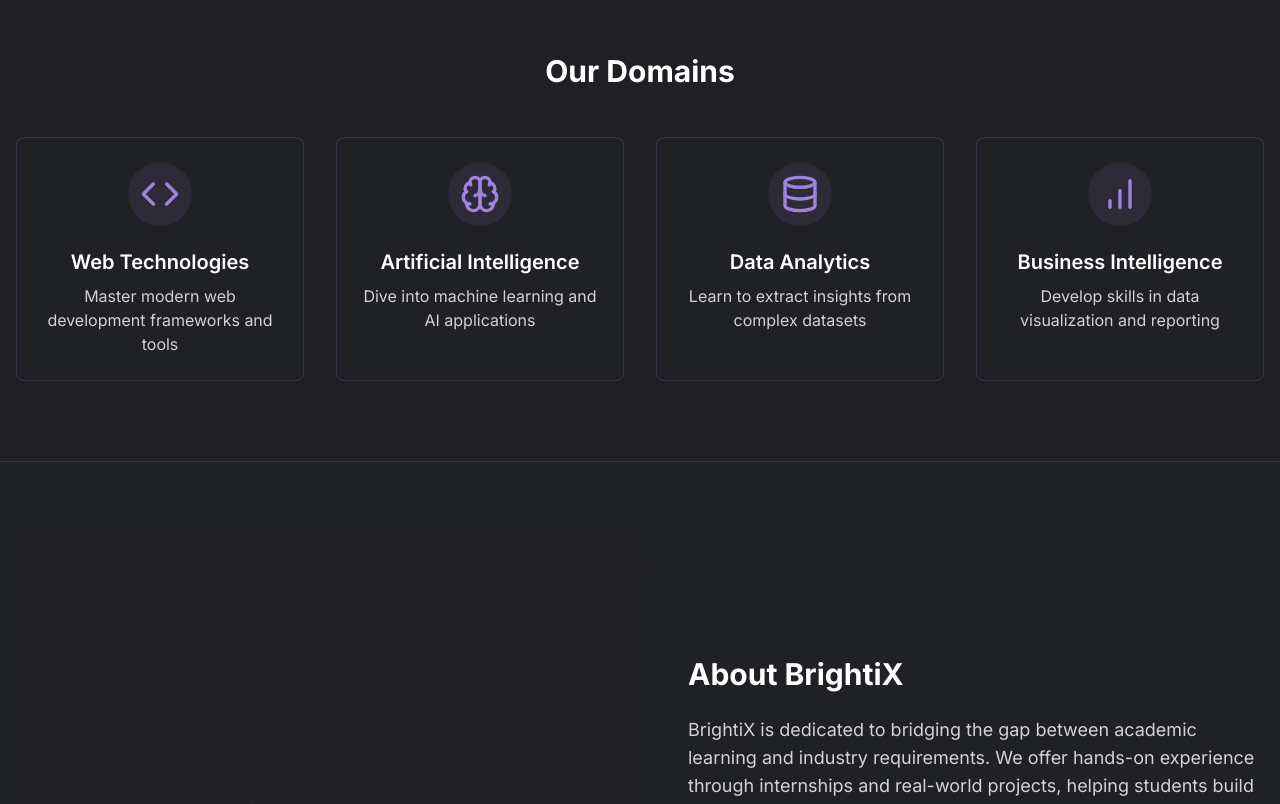
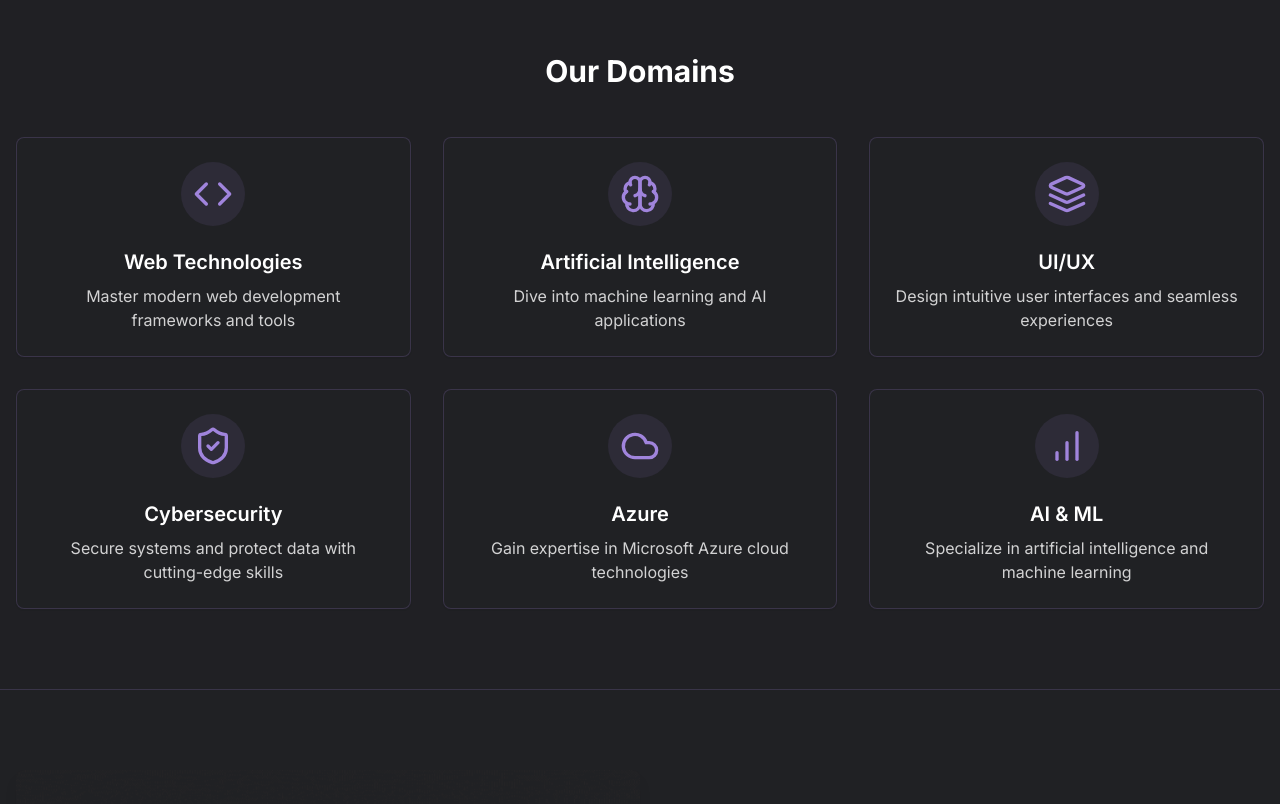
Before and after one commit to Lalith2801/Brighti-X, a Next.js app: page / in a window 1280 px wide. Shown: the part 500-1304 px from the top of the page. Built offline with nearby package versions, Linux system fonts and the light colour scheme.

Commit message:
Update page.tsx

```diff
--- a/app/page.tsx
+++ b/app/page.tsx
@@ -1,7 +1,7 @@
 'use client'
 import Link from 'next/link'
 import Image from 'next/image'
-import { ChevronRight, Code, Database, Brain, BarChart } from 'lucide-react'
+import { ChevronRight, Code, Brain, BarChart, ShieldCheck, Cloud, Layers } from 'lucide-react'
 import { Button } from "@/components/ui/button"
 import { Card, CardContent } from "@/components/ui/card"
 
@@ -43,7 +43,7 @@
           <h2 className="text-2xl md:text-3xl font-bold mb-8 md:mb-12 text-center text-brightix-text animate-slideInUp animate-delay-2">
             Our Domains
           </h2>
-          <div className="grid grid-cols-1 md:grid-cols-2 lg:grid-cols-4 gap-6 md:gap-8">
+          <div className="grid grid-cols-1 md:grid-cols-3 gap-6 md:gap-8">
             <DomainCard
               icon={<Code className="h-8 w-8 md:h-10 md:w-10 text-brightix-highlight" />}
               title="Web Technologies"
@@ -55,14 +55,24 @@
               description="Dive into machine learning and AI applications"
             />
             <DomainCard
-              icon={<Database className="h-8 w-8 md:h-10 md:w-10 text-brightix-highlight" />}
-              title="Data Analytics"
-              description="Learn to extract insights from complex datasets"
+              icon={<Layers className="h-8 w-8 md:h-10 md:w-10 text-brightix-highlight" />}
+              title="UI/UX"
+              description="Design intuitive user interfaces and seamless experiences"
+            />
+            <DomainCard
+              icon={<ShieldCheck className="h-8 w-8 md:h-10 md:w-10 text-brightix-highlight" />}
+              title="Cybersecurity"
+              description="Secure systems and protect data with cutting-edge skills"
+            />
+            <DomainCard
+              icon={<Cloud className="h-8 w-8 md:h-10 md:w-10 text-brightix-highlight" />}
+              title="Azure"
+              description="Gain expertise in Microsoft Azure cloud technologies"
             />
             <DomainCard
               icon={<BarChart className="h-8 w-8 md:h-10 md:w-10 text-brightix-highlight" />}
-              title="Business Intelligence"
-              description="Develop skills in data visualization and reporting"
+              title="AI & ML"
+              description="Specialize in artificial intelligence and machine learning"
             />
           </div>
         </div>
```
